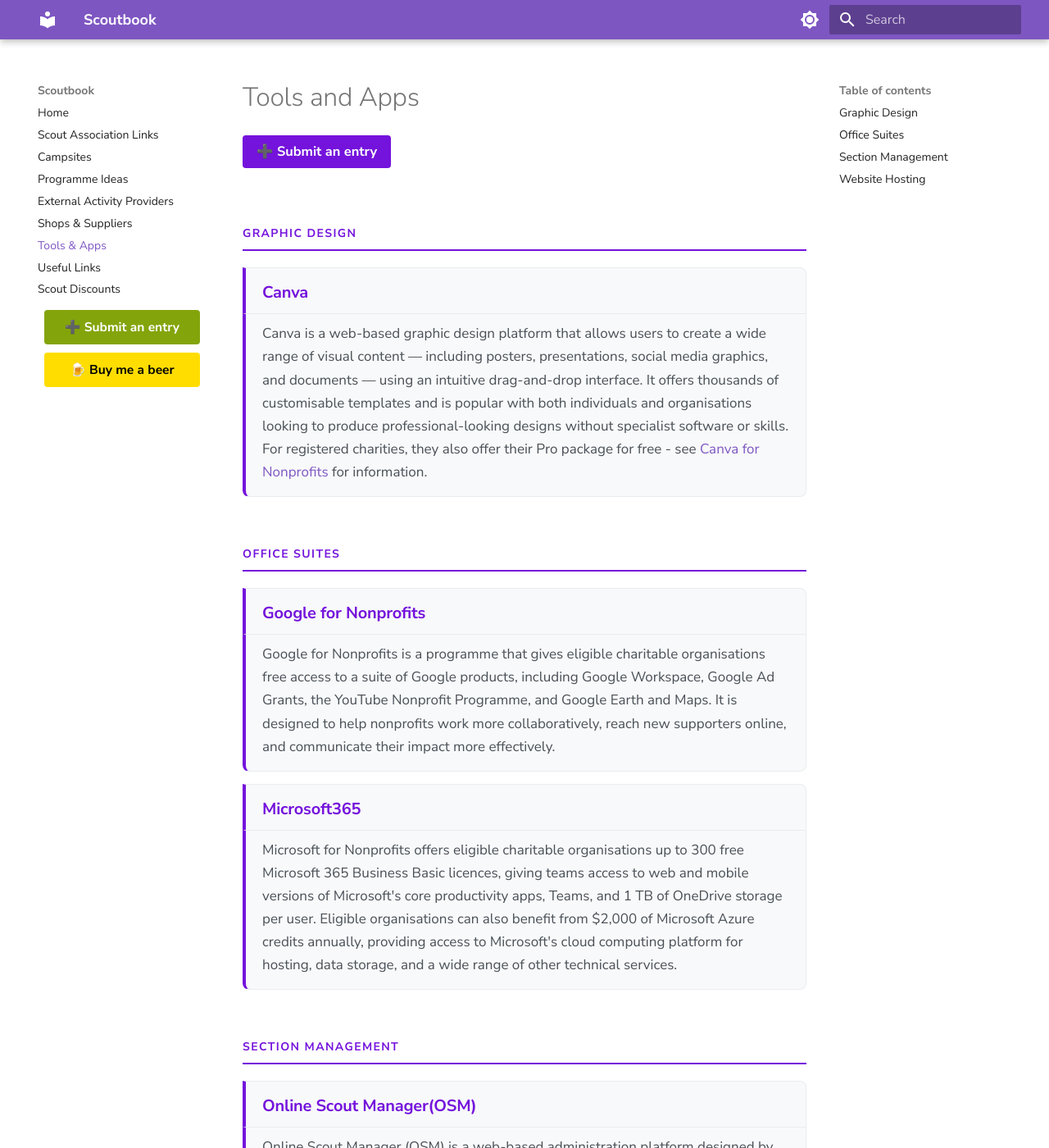
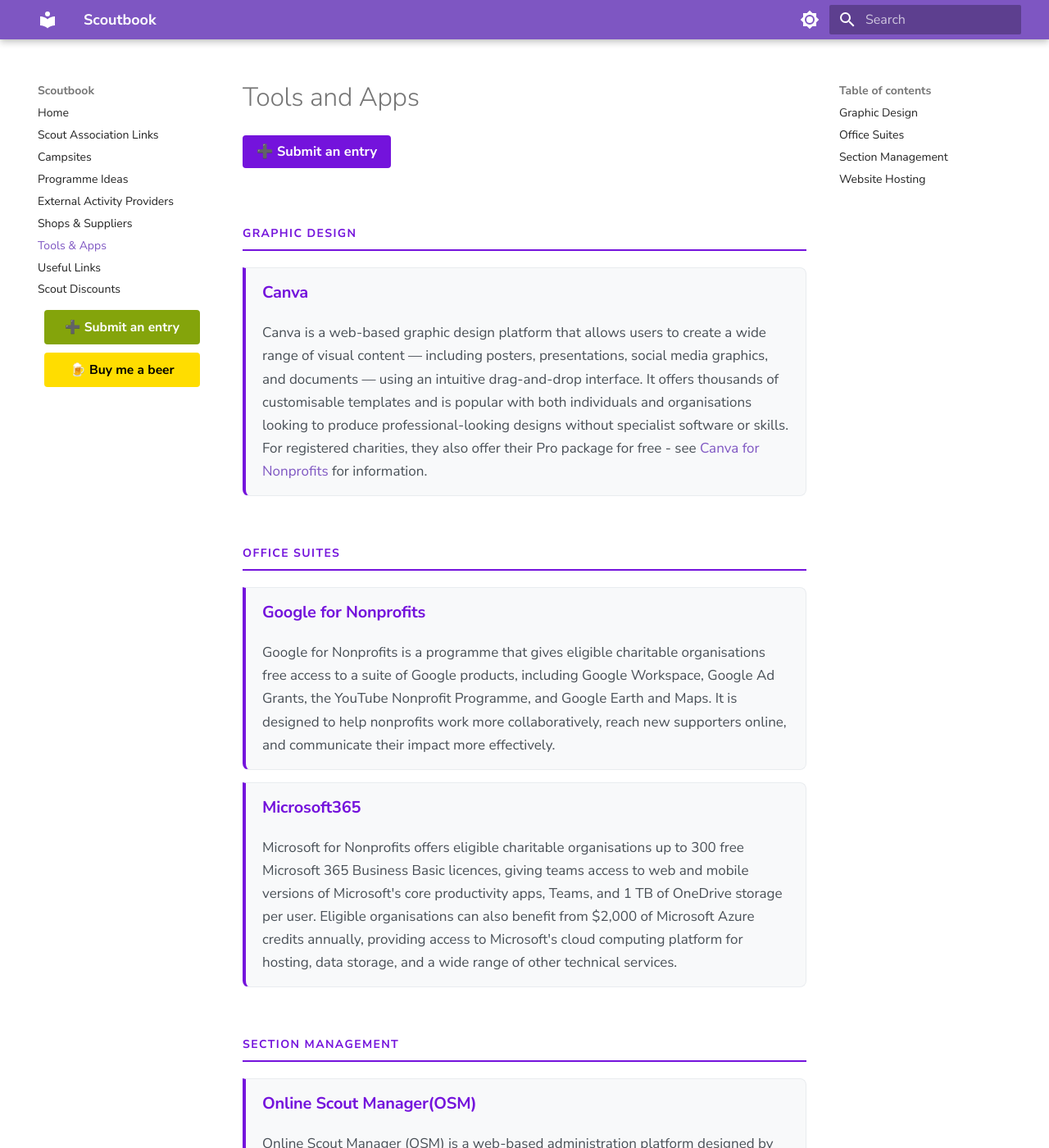
Before and after one commit to krisreynolds/scoutbook, an MkDocs documentation site: the page built from docs/tools.md, in a window 1280 px wide and 1400 px high. Shown: the whole window at 82% size. Built offline with MkDocs 1.6.1 and Material for MkDocs 9.7.7, drawn with Linux system fonts in a browser that asks for light colours; some web fonts are replaced.

Commit message:
Remove line between H3 and text

```diff
--- a/docs/extra.css
+++ b/docs/extra.css
@@ -36,7 +36,7 @@
   color: inherit !important;
 }
 
-/* â”€â”€â”€ Light Mode H3 Cards â”€â”€â”€â”€â”€â”€â”€â”€â”€â”€â”€â”€â”€â”€â”€â”€â”€â”€â”€â”€â”€â”€â”€â”€â”€â”€â”€â”€â”€â”€â”€â”€â”€ */
+/* â”€â”€â”€ Light Mode H3 Cards (no internal line) â”€â”€â”€â”€â”€â”€â”€â”€â”€â”€â”€â”€â”€â”€ */
 
 .md-content h3 {
   font-size: 1rem !important;
@@ -48,6 +48,7 @@
   color: #212529 !important;
   background: #f8f9fa !important;
   margin: 0.75rem 0 0 !important;
+  border-bottom: none !important;
 }
 
 .md-content h3 a {
@@ -89,6 +90,7 @@
   background: #2a2a3e !important;
   border-color: #4a4a6a !important;
   border-left-color: var(--scout-teal) !important;
+  border-bottom: none !important;
 }
 
 [data-md-color-scheme="slate"] .md-content h3 a {
@@ -176,7 +178,7 @@
   color: #000 !important;
 }
 
-/* â”€â”€â”€ Spacing â”€â”€â”€â”€â”€â”€â”€â”€â”€â”€â”€â”€â”€â”€â”€â”€â”€â”€â”€â”€â”€â”€â”€â”€â”€â”€â”€â”€â”€â”€â”€â”€â”€â”€â”€â”€â”€â”€â”€â”€â”€â”€â”€ */
+/* Spacing */
 
 .md-content h1 {
   margin-bottom: 1.25rem;
```
